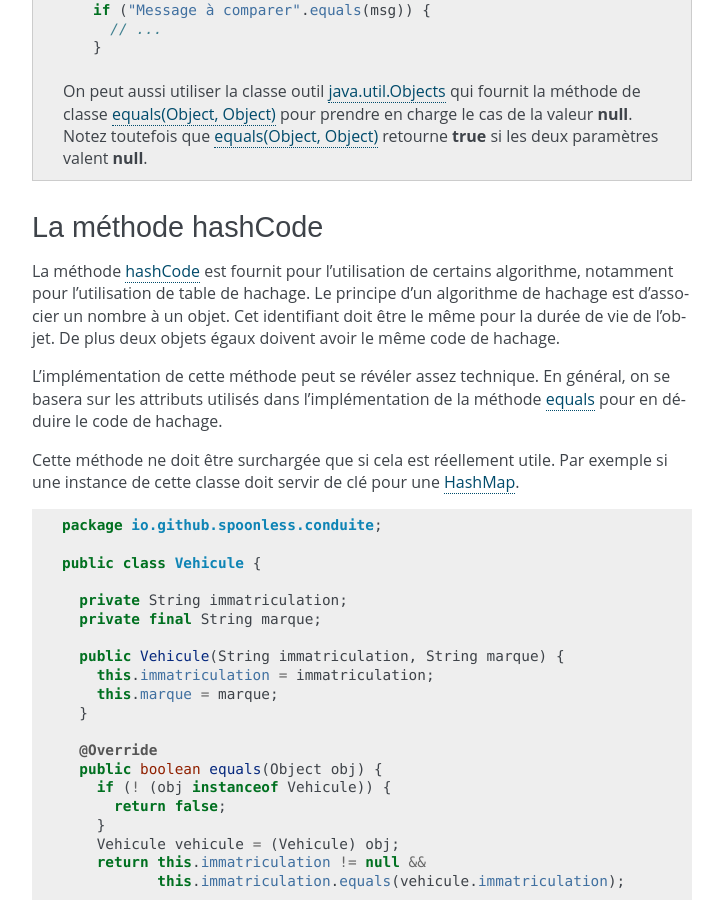
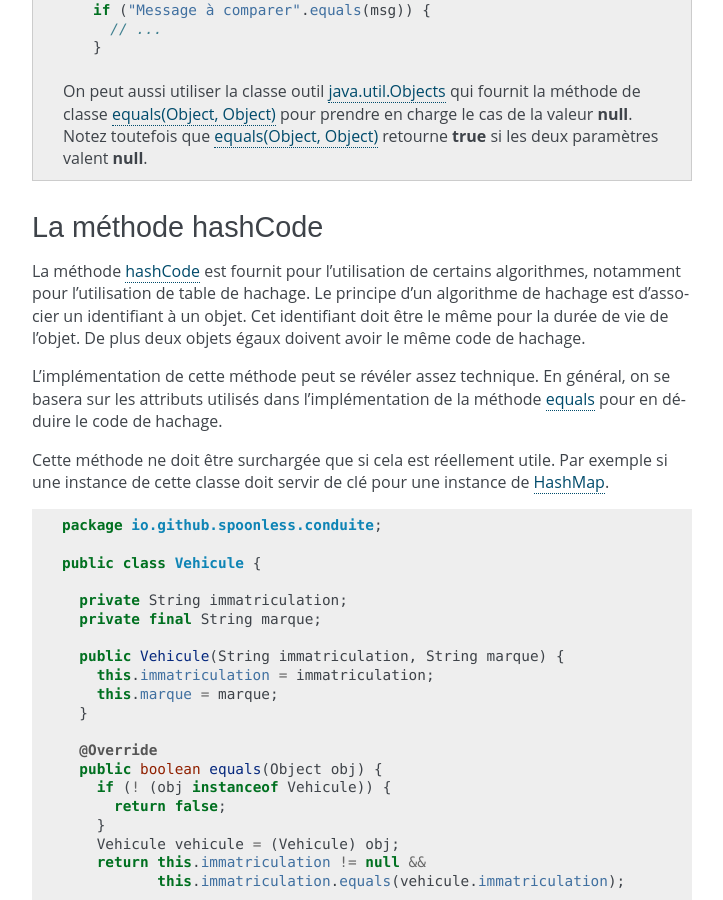
Before and after one commit to lanaflonPerso/cours-java-web, a Sphinx documentation site: the page built from source/la_classe_object.rst, in a window 1280 px wide and 900 px high, scrolled down 3216 px. Shown: the whole window, without its empty margins (398-1121 px from the left). Built offline with Sphinx 7.4.7, drawn with Linux system fonts in a browser that asks for light colours; formulas are drawn with MathJax 3.

Commit message:
corrections

```diff
--- a/source/la_classe_object.rst
+++ b/source/la_classe_object.rst
@@ -183,9 +183,9 @@ l'API standard ou par des bibliothèques tierces.
 La méthode hashCode
 *******************
 
-La méthode hashCode_ est fournit pour l'utilisation de certains algorithme,
+La méthode hashCode_ est fournit pour l'utilisation de certains algorithmes,
 notamment pour l'utilisation de table de hachage. Le principe d'un algorithme
-de hachage est d'associer un nombre à un objet. Cet identifiant doit être
+de hachage est d'associer un identifiant à un objet. Cet identifiant doit être
 le même pour la durée de vie de l'objet. De plus deux objets égaux doivent
 avoir le même code de hachage.
 
@@ -195,7 +195,7 @@ equals_ pour en déduire le code de hachage.
 
 Cette méthode ne doit être surchargée que si cela est réellement utile.
 Par exemple si une instance de cette classe doit servir de clé pour une
-HashMap_.
+instance de HashMap_.
 
 ::
 
```
Also changed, not shown: source/les_collections.rst (+0 -13 lines).
